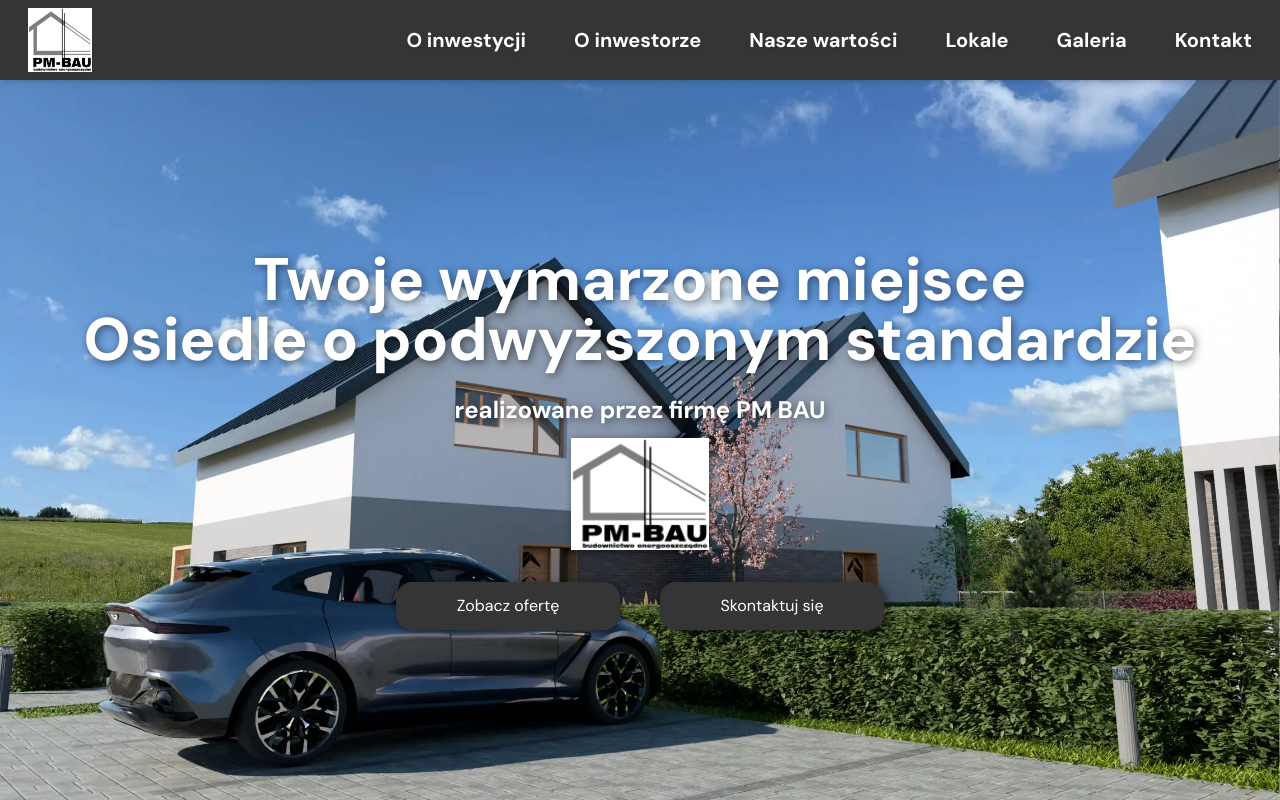
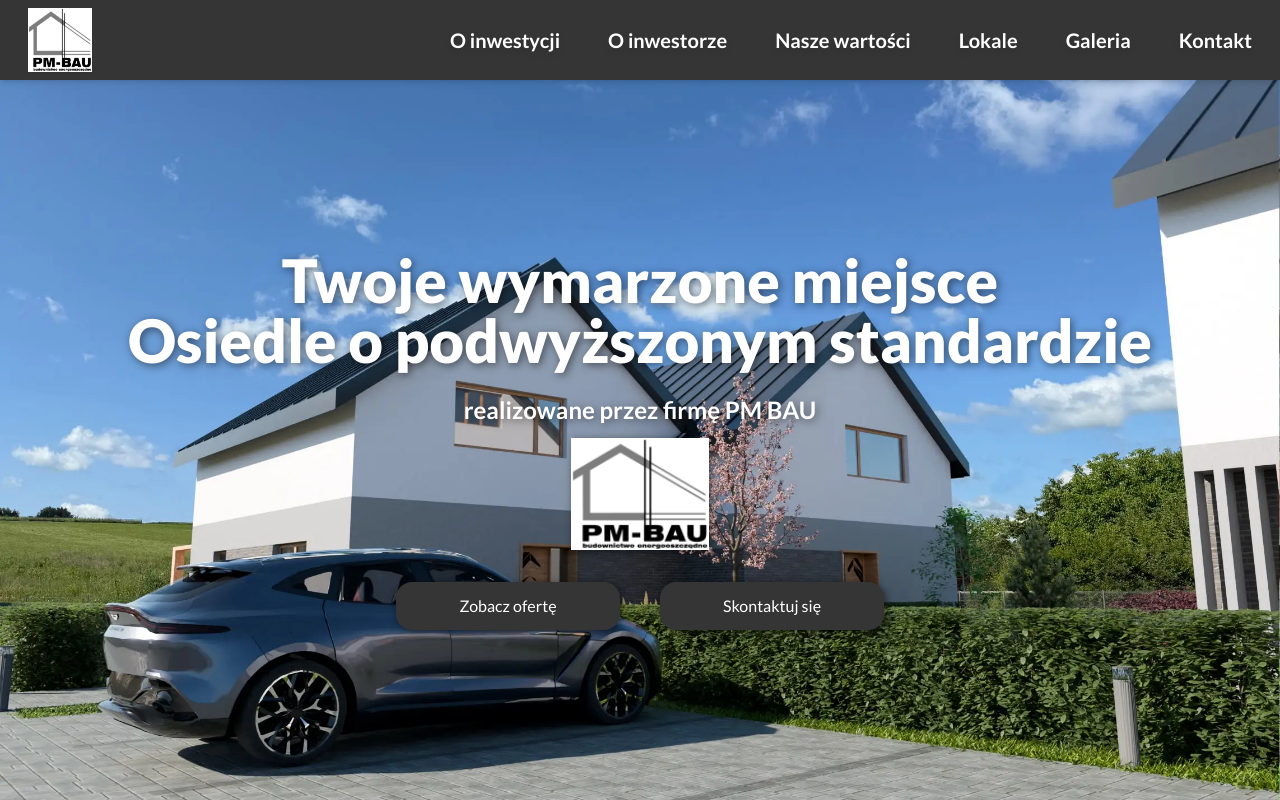
Before and after one commit to ruffaaw/domy-w-stokach, a Next.js app: page / in a window 1280 px wide. Shown: the top 800 px of the page. Built offline with nearby package versions, Linux system fonts and the light colour scheme.

Commit message:
style: new font

```diff
--- a/src/app/globals.css
+++ b/src/app/globals.css
@@ -1,4 +1,4 @@
-@import url("https://fonts.googleapis.com/css2?family=DM+Sans:ital,opsz,wght@0,9..40,100..1000;1,9..40,100..1000&family=Inter:ital,opsz,wght@0,14..32,100..900;1,14..32,100..900&family=Lato:ital,wght@0,100;0,300;0,400;0,700;0,900;1,100;1,300;1,400;1,700;1,900&family=Space+Grotesk:wght@300..700&family=Work+Sans:ital,wght@0,100..900;1,100..900&display=swap");
+@import url("https://fonts.googleapis.com/css2?family=Lato:ital,wght@0,100;0,300;0,400;0,700;0,900;1,100;1,300;1,400;1,700;1,900&family=Roboto:ital,wght@0,100..900;1,100..900&family=Rubik:ital,wght@0,300..900;1,300..900&display=swap");
 @tailwind base;
 @tailwind components;
 @tailwind utilities;
@@ -17,7 +17,7 @@
 
 body {
   color: var(--foreground);
-  font-family: "DM Sans", Arial, Helvetica, sans-serif;
+  font-family: "Lato", Arial, Helvetica, sans-serif;
 }
 
 html {
```
